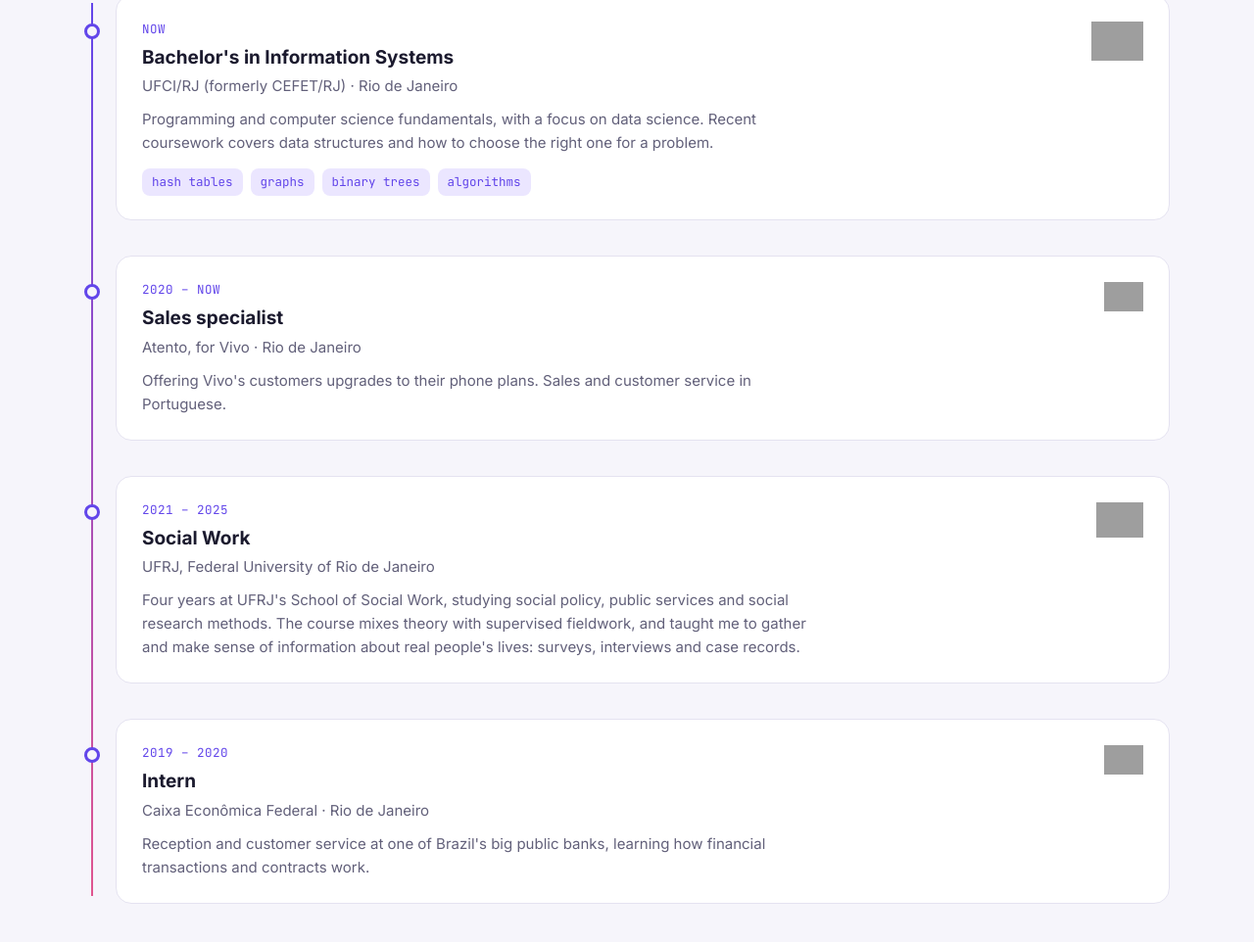
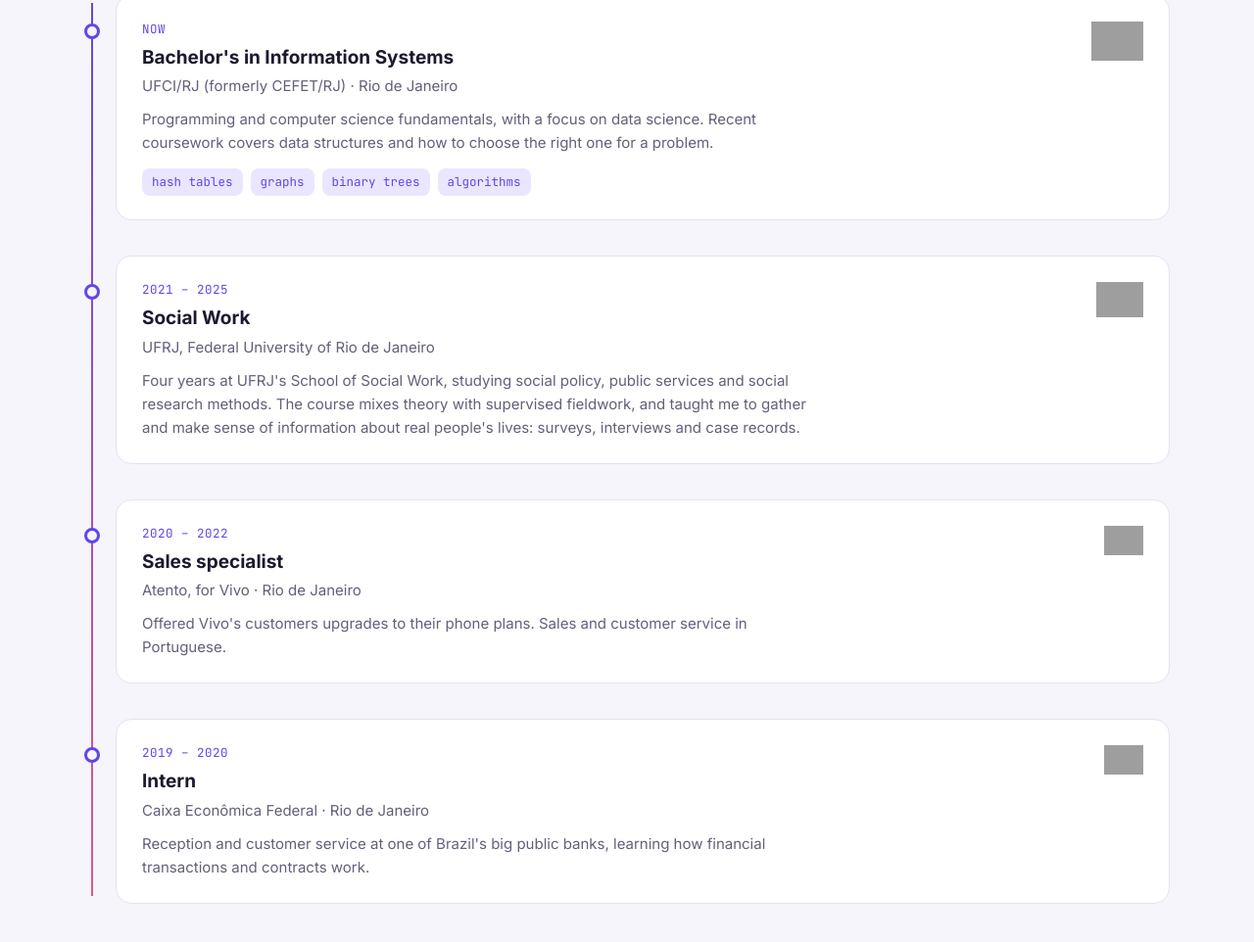
Before and after one commit to stevelacey/marianaeva, a plain HTML site: page index.html in a window 1280 px wide. Shown: the part 2235-3197 px from the top of the page at 98% size. Drawn offline with Linux system fonts and the light colour scheme; grey boxes are pictures that could not be loaded.

Commit message:
Correct her Atento dates to 2020 – 2022

```diff
--- a/index.html
+++ b/index.html
@@ -370,18 +370,18 @@
         <div class="chips"><span class="chip">hash tables</span><span class="chip">graphs</span><span class="chip">binary trees</span><span class="chip">algorithms</span></div>
       </div>
       <div class="item reveal">
-        <div class="logos"><img src="https://wsrv.nl/?url=commons.wikimedia.org/wiki/Special:FilePath/Atento_logo.png&amp;h=64&amp;output=webp" alt="Atento" height="30" loading="lazy"></div>
-        <div class="when">2020 – NOW</div>
-        <h3>Sales specialist</h3>
-        <div class="where">Atento, for Vivo · Rio de Janeiro</div>
-        <p>Offering Vivo's customers upgrades to their phone plans. Sales and customer service in Portuguese.</p>
-      </div>
-      <div class="item reveal">
         <div class="logos"><img src="https://wsrv.nl/?url=commons.wikimedia.org/wiki/Special:FilePath/UFRJ_logo.svg&amp;h=64&amp;output=webp" alt="UFRJ" height="30" style="height:36px" loading="lazy"></div>
         <div class="when">2021 – 2025</div>
         <h3>Social Work</h3>
         <div class="where">UFRJ, Federal University of Rio de Janeiro</div>
         <p>Four years at UFRJ's School of Social Work, studying social policy, public services and social research methods. The course mixes theory with supervised fieldwork, and taught me to gather and make sense of information about real people's lives: surveys, interviews and case records.</p>
+      </div>
+      <div class="item reveal">
+        <div class="logos"><img src="https://wsrv.nl/?url=commons.wikimedia.org/wiki/Special:FilePath/Atento_logo.png&amp;h=64&amp;output=webp" alt="Atento" height="30" loading="lazy"></div>
+        <div class="when">2020 – 2022</div>
+        <h3>Sales specialist</h3>
+        <div class="where">Atento, for Vivo · Rio de Janeiro</div>
+        <p>Offered Vivo's customers upgrades to their phone plans. Sales and customer service in Portuguese.</p>
       </div>
       <div class="item reveal">
         <div class="logos"><img src="https://wsrv.nl/?url=commons.wikimedia.org/wiki/Special:FilePath/Caixa_Econ%C3%B4mica_Federal_logo_1997.svg&amp;h=64&amp;output=webp" alt="Caixa" height="30" loading="lazy"></div>
```
